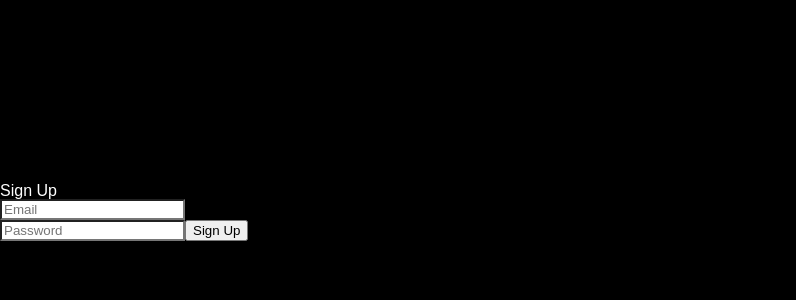
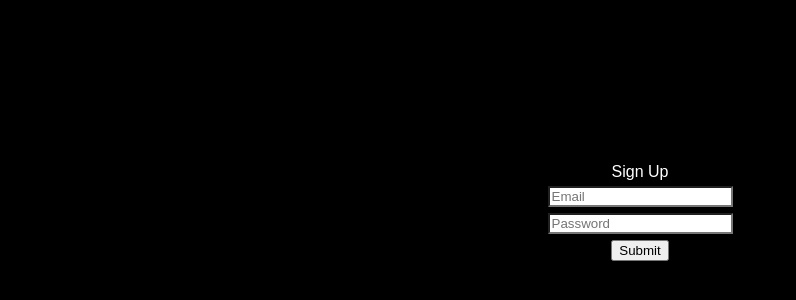
Before and after one commit to igor570/layered, a React (Vite) app in the folder client/: page /signup in a window 1280 px wide. Shown: the part 188-488 px from the top of the page, without its empty margins (0-796 px from the left). Built offline with nearby package versions, Linux system fonts and the light colour scheme.

Commit message:
refactor: useSignUp Form
Refactored the forms to use:
- React Hook Form
- Zod validation
- React query mutation hooks

```diff
--- a/client/package.json
+++ b/client/package.json
@@ -13,6 +13,7 @@
     "build-storybook": "storybook build"
   },
   "dependencies": {
+    "@hookform/resolvers": "^3.9.1",
     "@react-three/fiber": "^8.17.10",
     "@tanstack/react-query": "^5.62.7",
     "@types/three": "^0.170.0",
--- a/client/src/App.scss
+++ /dev/null
@@ -1,4 +0,0 @@
-.main {
-  width: 100%;
-  height: 100%;
-}
--- a/client/src/App.tsx
+++ /dev/null
@@ -1,7 +0,0 @@
-import './App.scss';
-
-function App() {
-  return <main data-testid='main' className='main' />;
-}
-
-export default App;
--- a/client/src/components/SigninForm/SigninForm.scss
+++ b/client/src/components/SigninForm/SigninForm.scss
@@ -1,2 +1,10 @@
 .sign-in-form {
+  display: flex;
+  flex-direction: column;
+  align-items: center;
+  gap: 6px;
 }
+
+.error {
+  color: red;
+}
--- a/client/src/components/SigninForm/SigninForm.tsx
+++ b/client/src/components/SigninForm/SigninForm.tsx
@@ -1,72 +1,65 @@
-import { FormEvent, useState } from 'react';
 import { useNavigate } from 'react-router-dom';
+import { SubmitHandler, useForm } from 'react-hook-form';
+import { zodResolver } from '@hookform/resolvers/zod';
+import { z } from 'zod';
 
 import './SignInForm.scss';
+import useCreateUser from '../../hooks/useCreateUser';
+import useLoginUser from '../../hooks/useLoginUser';
+
+const schema = z.object({
+  email: z.string().email(),
+  password: z.string().min(8)
+});
+
+type FormFields = z.infer<typeof schema>;
 
 export type SignInFormProps = {
   type: 'registration' | 'login';
 };
 
-function SignInForm({ type }: SignInFormProps) {
-  const [email, setEmail] = useState('');
-  const [password, setPassword] = useState('');
+export const SignInForm = ({ type }: SignInFormProps) => {
+  const navigate = useNavigate();
+  const { mutate: createUser } = useCreateUser();
+  const { mutate: loginUser } = useLoginUser();
 
-  const navigate = useNavigate();
-  const baseurl = 'http://localhost/';
-  const isLogin = type === 'login';
-  const formEndpoint = isLogin ? 'login' : 'signup';
-  const formTitle = isLogin ? 'Log In' : 'Sign Up';
+  const {
+    register,
+    handleSubmit,
+    reset,
+    formState: { errors, isSubmitting }
+  } = useForm<FormFields>({ resolver: zodResolver(schema) });
 
-  const handleSubmit = () => {
-    // todo if signup, error handling for invalid email and password lengths
-    // todo if login, error handling for invalid email and password format
-    // todo look at lifting state to app level and/or storing logged in state in a context
-    // todo get correct URLs in for backend and frontend routes
-    fetch(baseurl + formEndpoint, {
-      method: 'POST',
-      headers: {
-        'Content-Type': 'application/json'
-      },
-      body: JSON.stringify({
-        email,
-        password
-      })
-    })
-      .then((response) => response.json())
-      .then((data) => {
-        // todo improve if statement to be more specific
-        if (data) {
-          navigate('/home');
-        }
-      })
-      .catch((error) => console.error(error));
+  let formTitle = '';
+  const isLogin = type === 'login' ? true : false;
+
+  if (isLogin) formTitle = 'Login';
+  if (!isLogin) formTitle = 'Sign Up';
+
+  const onSubmit: SubmitHandler<FormFields> = (data) => {
+    const { email, password } = data;
+    if (!isLogin) createUser({ email, password });
+    if (isLogin) {
+      loginUser({ email, password });
+      navigate('/home');
+    }
+    reset();
   };
 
   return (
-    <div data-testid='sign-in-form' className='sign-in-form'>
-      <h2>{formTitle}</h2>
-      <form
-        onSubmit={(event) => {
-          event.preventDefault();
-          handleSubmit();
-        }}
-      >
-        <input
-          type='email'
-          placeholder='Email'
-          value={email}
-          onInput={(event: FormEvent<HTMLInputElement>) => setEmail(event.currentTarget.value)}
-        />
-        <input
-          type='password'
-          placeholder='Password'
-          value={password}
-          onInput={(event: FormEvent<HTMLInputElement>) => setPassword(event.currentTarget.value)}
-        />
-        <button type='submit'>{formTitle}</button>
+    <>
+      <form data-testid='SignInForm' className='sign-in-form' onSubmit={handleSubmit(onSubmit)}>
+        <h2>{formTitle}</h2>
+        <input {...register('email')} type='text' placeholder='Email' />
+        {errors.email && <div className='error'>{errors.email.message}</div>}
+        <input {...register('password')} type='password' placeholder='Password' />
+        {errors.password && <div className='error'>{errors.password.message}</div>}
+        <button disabled={isSubmitting} type='submit'>
+          {isSubmitting ? 'Loading...' : 'Submit'}
+        </button>
       </form>
-    </div>
+    </>
   );
-}
+};
 
 export default SignInForm;
--- /dev/null
+++ b/client/src/hooks/useCreateUser.ts
@@ -0,0 +1,40 @@
+import { useMutation } from '@tanstack/react-query';
+
+const baseurl = 'http://localhost:8000';
+
+interface Payload {
+  email: string;
+  password: string;
+}
+
+const postSignup = async ({ email, password }: Payload): Promise<void> => {
+  const response = await fetch(baseurl + '/signup', {
+    method: 'POST',
+    headers: {
+      'Content-Type': 'application/json'
+    },
+    body: JSON.stringify({ email, password })
+  });
+
+  // Check for response errors
+  if (!response.ok) {
+    const errorData = await response.json();
+    throw new Error(errorData.message || 'Failed to sign up');
+  }
+};
+
+const useCreateUser = () => {
+  const mutation = useMutation({
+    mutationFn: postSignup,
+    onSuccess: () => {
+      console.log('User created successfully!');
+    },
+    onError: (error) => {
+      console.error('Signup failed:', error.message);
+    }
+  });
+
+  return mutation;
+};
+
+export default useCreateUser;
--- /dev/null
+++ b/client/src/hooks/useLoginUser.ts
@@ -0,0 +1,40 @@
+import { useMutation } from '@tanstack/react-query';
+
+const baseurl = 'http://localhost:8000';
+
+interface Payload {
+  email: string;
+  password: string;
+}
+
+const postLogin = async ({ email, password }: Payload): Promise<void> => {
+  const response = await fetch(baseurl + '/login', {
+    method: 'POST',
+    headers: {
+      'Content-Type': 'application/json'
+    },
+    body: JSON.stringify({ email, password })
+  });
+
+  // Check for response errors
+  if (!response.ok) {
+    const errorData = await response.json();
+    throw new Error(errorData.message || 'Failed to login');
+  }
+};
+
+const useLoginUser = () => {
+  const mutation = useMutation({
+    mutationFn: postLogin,
+    onSuccess: () => {
+      console.log('User logged in successfully');
+    },
+    onError: (error) => {
+      console.error('Login failed:', error.message);
+    }
+  });
+
+  return mutation;
+};
+
+export default useLoginUser;
--- a/client/src/main.tsx
+++ b/client/src/main.tsx
@@ -1,22 +1,26 @@
 import { StrictMode } from 'react';
 import { createRoot } from 'react-dom/client';
 import { BrowserRouter, Route, Routes } from 'react-router-dom';
+import { QueryClient, QueryClientProvider } from '@tanstack/react-query';
 
-import App from './App.tsx';
 import './index.css';
 import Home from './components/Home/Home.tsx';
-import SignInForm from './components/SignInForm/SigninForm.tsx';
+import SignInForm from './components/SigninForm/SigninForm.tsx';
+
+const appClient = new QueryClient();
 
 createRoot(document.getElementById('root')!).render(
   <StrictMode>
+    <QueryClientProvider client={appClient}>
       <BrowserRouter>
         <Routes>
           {/* todo change home route to /, or make login form landing page */}
           <Route path='/home' element={<Home />} />
           <Route path='/signup' element={<SignInForm type='registration' />} />
+          <Route path='/login' element={<SignInForm type='login' />} />
           {/* <Route path="/" element={ <Home> } /> */}
         </Routes>
-      <App />
       </BrowserRouter>
+    </QueryClientProvider>
   </StrictMode>
 );
```
Also changed, not shown: 2 other files (tests, documents, lock files or other folders). Lines whose indentation alone changed are shown as unchanged.
